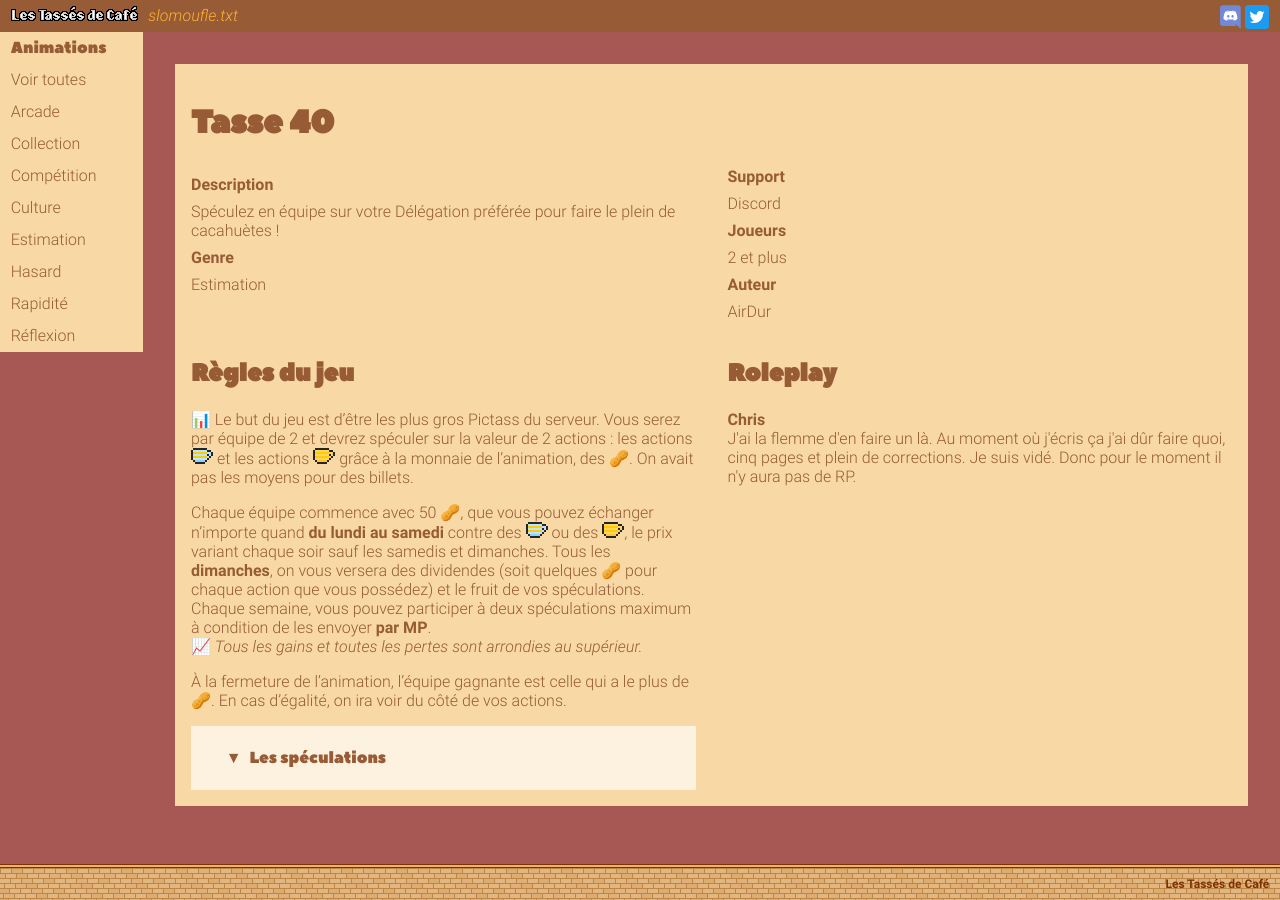
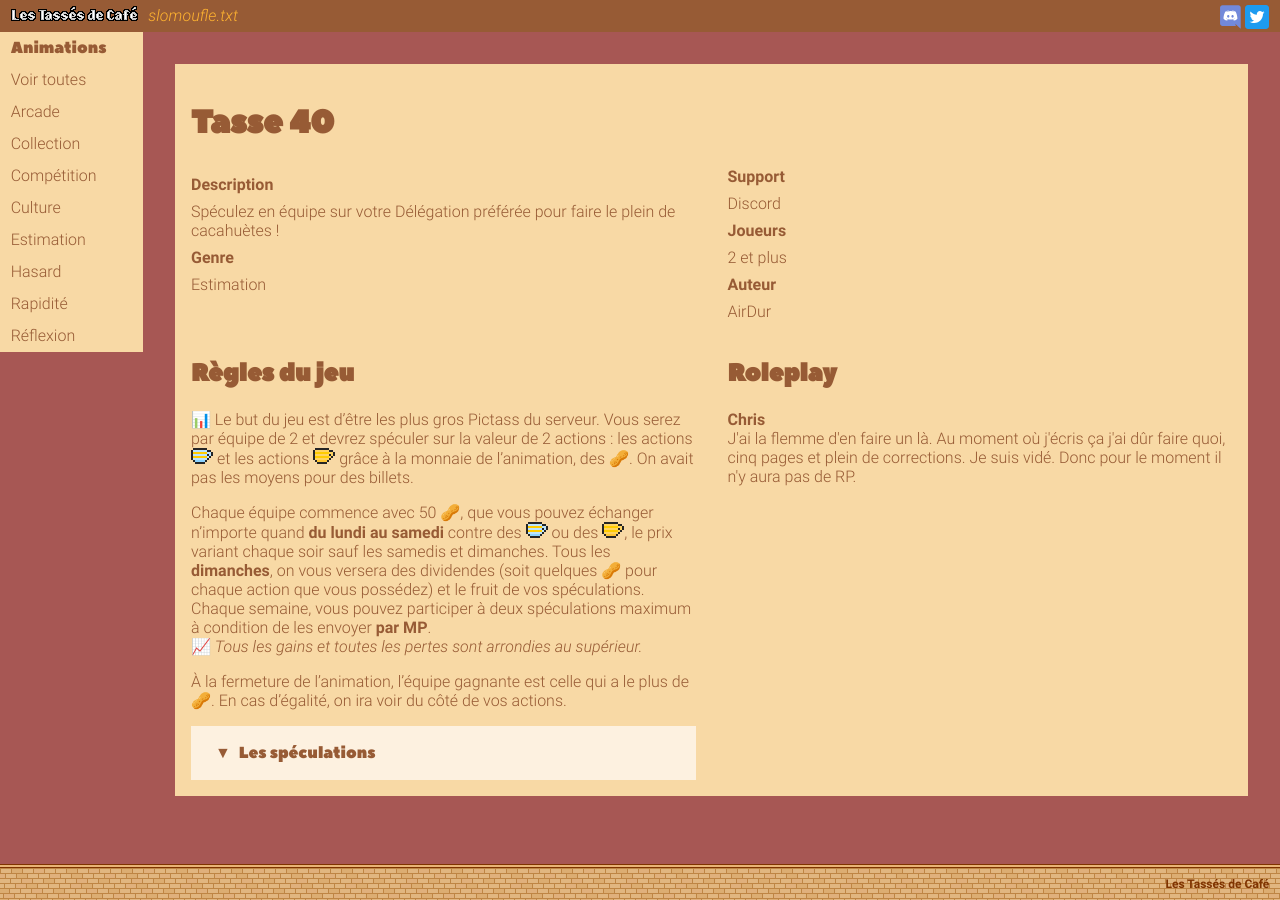
Before and after one commit to vcz-fr/les-tasses-de-cafe, a Jekyll site: the page built from anims/tasse-40.md, in a window 1280 px wide. Built offline with Jekyll 4.4.1, drawn with Linux system fonts in a browser that asks for light colours.

Commit message:
User-friendlier accordions

```diff
--- a/_config.yml
+++ b/_config.yml
@@ -19,7 +19,7 @@
 description: |
   Dans ce bar à jeux virtuel ouvert depuis 2009, la Délégation formée par Chris Antem et Braxer cherche à convertir tout ce qui existe à la Tassitude, un art de vivre consistant à balancer des tasses sur tout ce qui existe.
 
-url: "https://l5sqvtohd5xk2w5q.projects.vcz.fr"
+url: "https://tasses.cafe"
 
 social:
   twitter: TassesDeCafe
--- a/_includes/header.html
+++ b/_includes/header.html
@@ -2,7 +2,7 @@
     <a href="/"><img id="logo" src="/assets/img/logo.png"></a><!--
     --><span id="random-tagline">Tasses et sel depuis 2009</span>
     <div id="social-icons">
-        {% if site.social.discord != null %}<a href="https://discord.gg/{{ site.social.discord }}" target="_blank"><img alt="Discord logo" src="/assets/img/social/discord.svg"></a>{% endif %}
-        {% if site.social.twitter != null %}<a href="https://twitter.com/{{ site.social.twitter }}" target="_blank"><img alt="Twitter logo" src="/assets/img/social/twitter.svg"></a>{% endif %}
+        {% if site.social.discord != null %}<a href="https://discord.gg/{{ site.social.discord }}" target="_blank" rel="nofollow"><img alt="Discord logo" src="/assets/img/social/discord.svg"></a>{% endif %}
+        {% if site.social.twitter != null %}<a href="https://twitter.com/{{ site.social.twitter }}" target="_blank" rel="nofollow"><img alt="Twitter logo" src="/assets/img/social/twitter.svg"></a>{% endif %}
     </div>
 </header>
--- a/_layouts/default.html
+++ b/_layouts/default.html
@@ -2,8 +2,8 @@
 <html lang="fr">
 <head>
     <title>{{ page.title }}</title>
-    <meta name="viewport" content="width=device-width,initial-scale=1.0"/>
-    <link rel="canonical" href="https://l5sqvtohd5xk2w5q.projects.vcz.fr"/>
+    <meta name="viewport" content="width=device-width,initial-scale=1.0">
+    <link rel="canonical" href="{{ site.url }}{{ page.url }}">
     <link rel="stylesheet" href="/assets/css/global.css">
 
     <meta name="theme-color" content="#975b35">
--- a/_sass/sections/accordion.scss
+++ b/_sass/sections/accordion.scss
@@ -1,6 +1,5 @@
 .accordion {
     background-color: $theme-white;
-    padding: 1rem;
 
     & > input {
         display: none;
@@ -10,11 +9,8 @@
 
             font-family: headings;
 
-            height: $header-size;
-            line-height: $header-size;
-
             cursor: pointer;
-            padding: 0 $header-size / 3;
+            padding: 1rem;
 
             &:before {
                 content: "▼";
@@ -33,6 +29,7 @@
 
             & + div {
                 display: block;
+                padding: 0 1rem 1rem;
             }
         }
     }
```
Also changed, not shown: index.md (+2 -2 lines).
